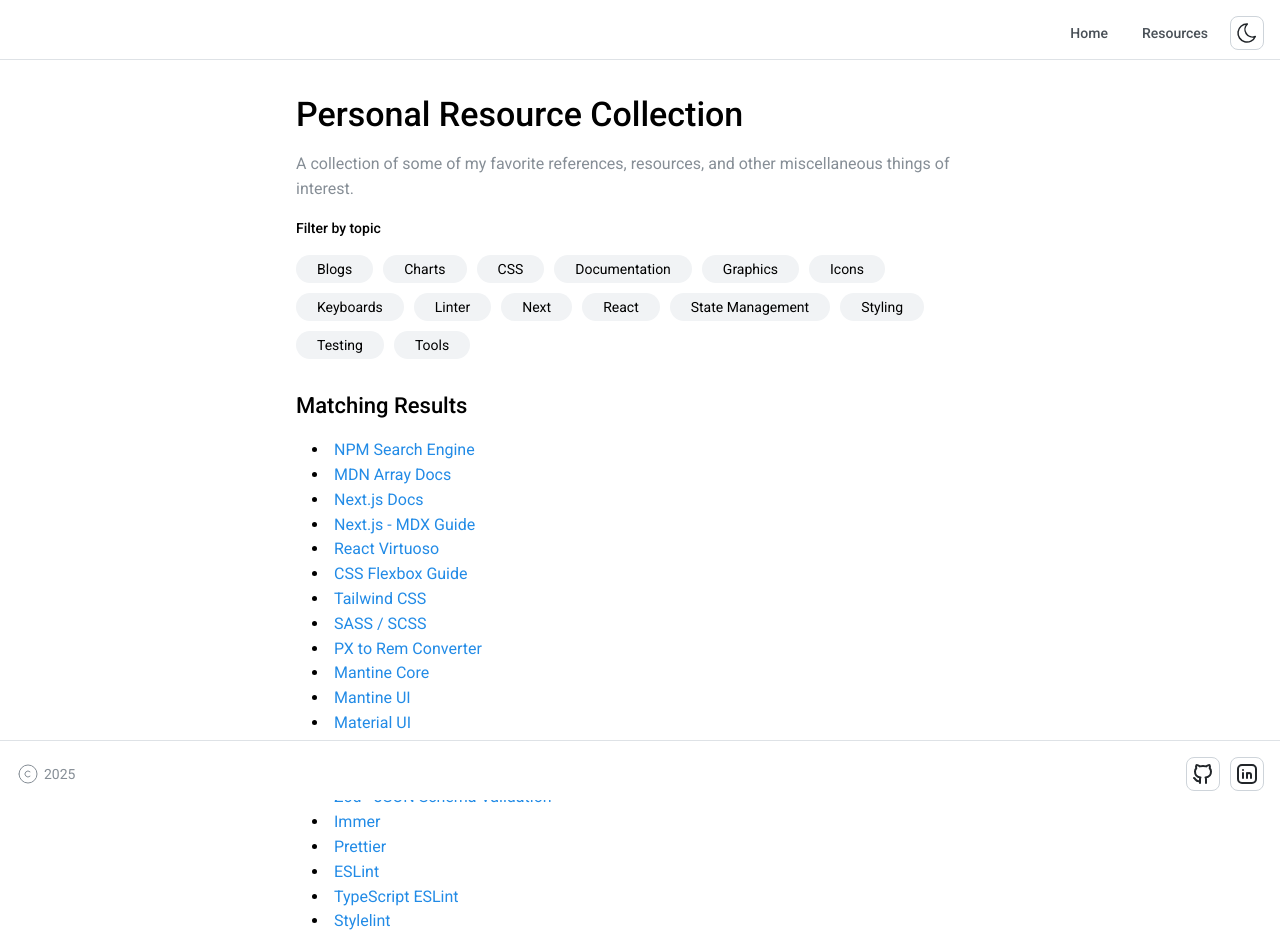
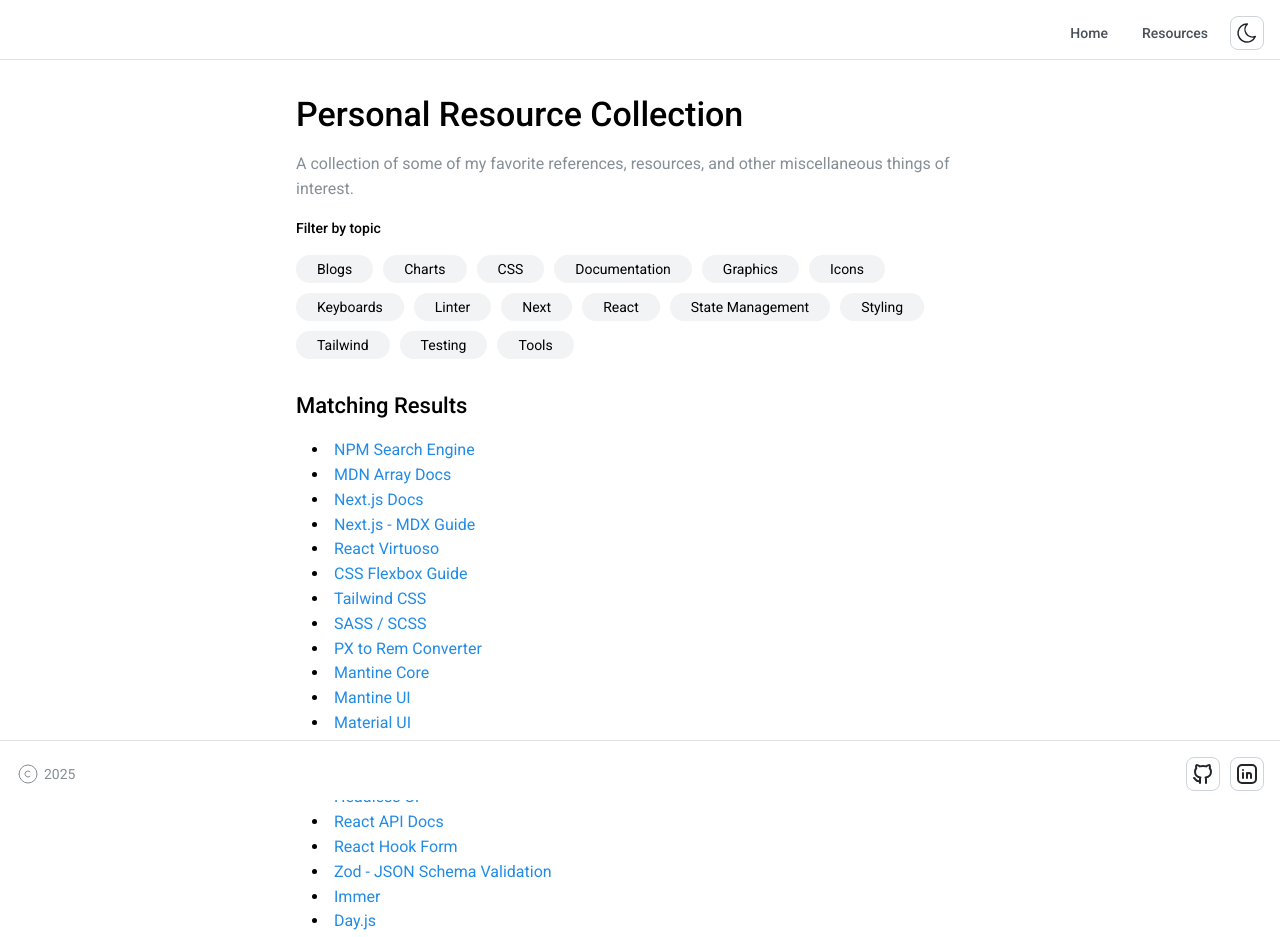
Before and after one commit to bryyytl/profile-website, a Next.js app: page /resources in a window 1280 px wide. Shown: the top 937 px of the page. Built offline with nearby package versions, Linux system fonts and the light colour scheme.

Commit message:
Adding additional resources to collection

```diff
--- a/package.json
+++ b/package.json
@@ -1,6 +1,6 @@
 {
   "name": "bryan-laporte-profile-website",
-  "version": "1.1.1",
+  "version": "1.1.2",
   "private": true,
   "scripts": {
     "build": "next build",
--- a/src/app/common/constants/resourceFilterCollection.ts
+++ b/src/app/common/constants/resourceFilterCollection.ts
@@ -14,6 +14,7 @@
   "react",
   "state management",
   "styling",
+  "tailwind",
   "testing",
   "tools",
 ] as const;
@@ -101,6 +102,24 @@
   },
   {
     category: "development",
+    description: "Tailwind CSS - Theme",
+    href: "https://tailwindcss.com/docs/theme",
+    metatags: ["documentation", "react", "styling", "tailwind"],
+  },
+  {
+    category: "development",
+    description: "Tailwind CSS Plus",
+    href: "https://tailwindcss.com/plus/ui-blocks#product-application-ui",
+    metatags: ["documentation", "react", "styling", "tailwind"],
+  },
+  {
+    category: "development",
+    description: "Headless UI",
+    href: "https://headlessui.com/",
+    metatags: ["documentation", "react", "styling", "tailwind"],
+  },
+  {
+    category: "development",
     description: "React API Docs",
     href: "https://react.dev/reference/react/hooks",
     metatags: ["documentation", "state management", "react"],
@@ -122,6 +141,12 @@
     description: "Immer",
     href: "https://immerjs.github.io/immer/",
     metatags: ["documentation", "state management"],
+  },
+  {
+    category: "development",
+    description: "Day.js",
+    href: "https://day.js.org/docs/en/installation/installation",
+    metatags: ["documentation", "react"],
   },
   {
     category: "development",
@@ -196,6 +221,12 @@
     metatags: ["documentation", "icons", "react"],
   },
   {
+    category: "design",
+    description: "Hero Icons",
+    href: "https://heroicons.com/",
+    metatags: ["documentation", "icons", "react", "tailwind"],
+  },
+  {
     category: "development",
     description: "Nivo",
     href: "https://nivo.rocks/",
--- a/src/app/components/shell/nav-bar/index.tsx
+++ b/src/app/components/shell/nav-bar/index.tsx
@@ -1,4 +1,4 @@
-import { NavLink, Stack } from "@mantine/core";
+import { NavLink, ScrollArea, Stack } from "@mantine/core";
 import type { ReactElement } from "react";
 import { navigationLinkButtons } from "@/app/common/constants/navigation";
 import { usePathname } from "next/navigation";
@@ -6,6 +6,7 @@
 const NavBar = (): ReactElement => {
   const pathname = usePathname();
   return (
+    <ScrollArea>
       <Stack px="xs" py="md">
         {navigationLinkButtons.map(({ label, href, icon: Icon }) => (
           <NavLink
@@ -18,6 +19,7 @@
           />
         ))}
       </Stack>
+    </ScrollArea>
   );
 };
 
```
Also changed, not shown: src/app/common/constants/navigation.ts (+7 -2 lines), 1 other file (tests, documents, lock files or other folders). Lines whose indentation alone changed are shown as unchanged.
